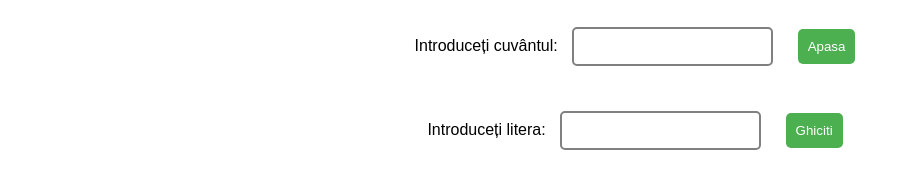
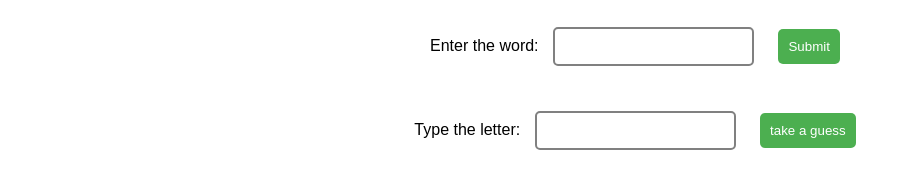
Before and after one commit to EmanuelW22/Hangman, a plain HTML site: page index.html in a window 1280 px wide. Shown: the part 99-288 px from the top of the page, without its empty margins (0-919 px from the left). Drawn offline with Linux system fonts and the light colour scheme.

Commit message:
index.html

```diff
--- a/index.html
+++ b/index.html
@@ -3,25 +3,29 @@
   <head>
     <title>Hangman</title>
     <meta charset="UTF-8" />
-    <link rel="shortcut icon" href="favicon.ico">
+    <link rel="shortcut icon" href="favicon.ico" />
     <link rel="stylesheet" href="style.css" />
   </head>
   <body>
     <h1>Hangman</h1>
     <div class="picture">
-        <img id="picture" src="Picture1.png" alt="Hadmagn">
+      <img id="picture" src="Picture1.png" alt="Hadmagn" />
     </div>
     <form>
-      <label>Introduceți cuvântul:</label>
-      <input type="text" id="wordInput">
-      <button id="wordSubmit" type="button" onclick="functionWord()">Apasa</button>
+      <label>Enter the word:</label>
+      <input type="text" id="wordInput" />
+      <button id="wordSubmit" type="button" onclick="functionWord()">
+        Submit
+      </button>
     </form>
     <p id="wordLine"></p>
     <div id="wordLines"></div>
     <form>
-      <label> Introduceți litera: </label>
+      <label> Type the letter: </label>
       <input type="text" id="letterInput" />
-      <button id="letterSubmit" onclick="myletter()" type="button">Ghiciti</button>
+      <button id="letterSubmit" onclick="myletter()" type="button">
+        take a guess
+      </button>
     </form>
     <script src="script.js"></script>
   </body>
```
